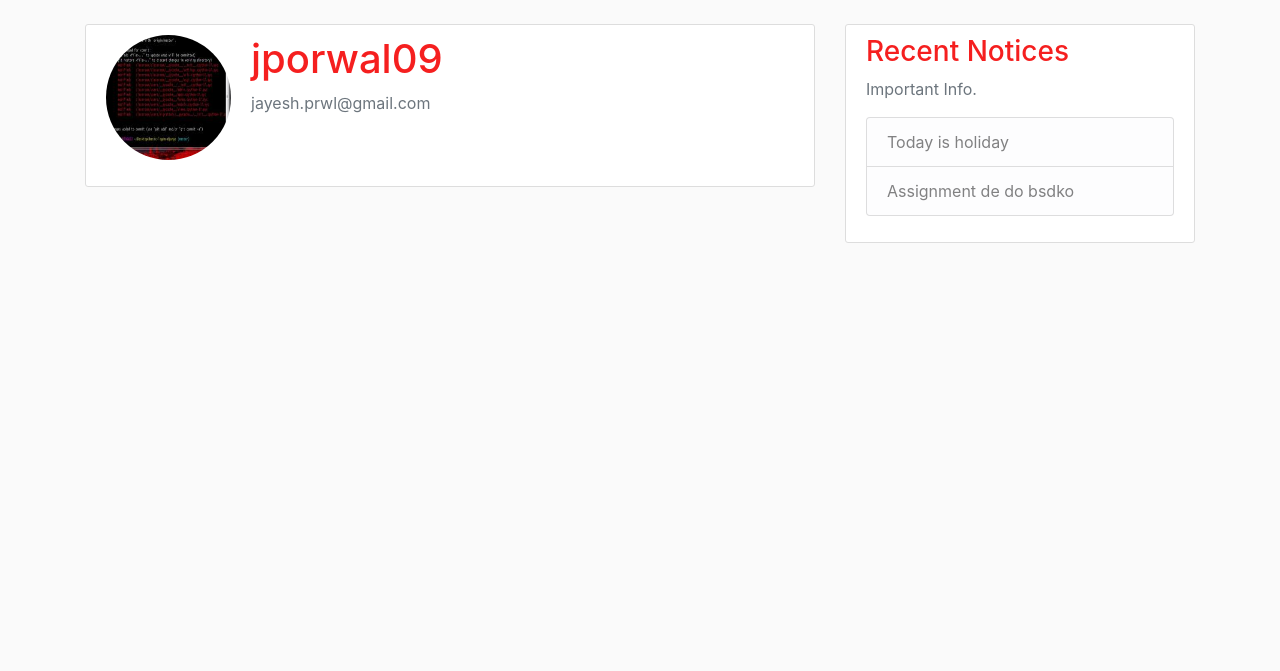
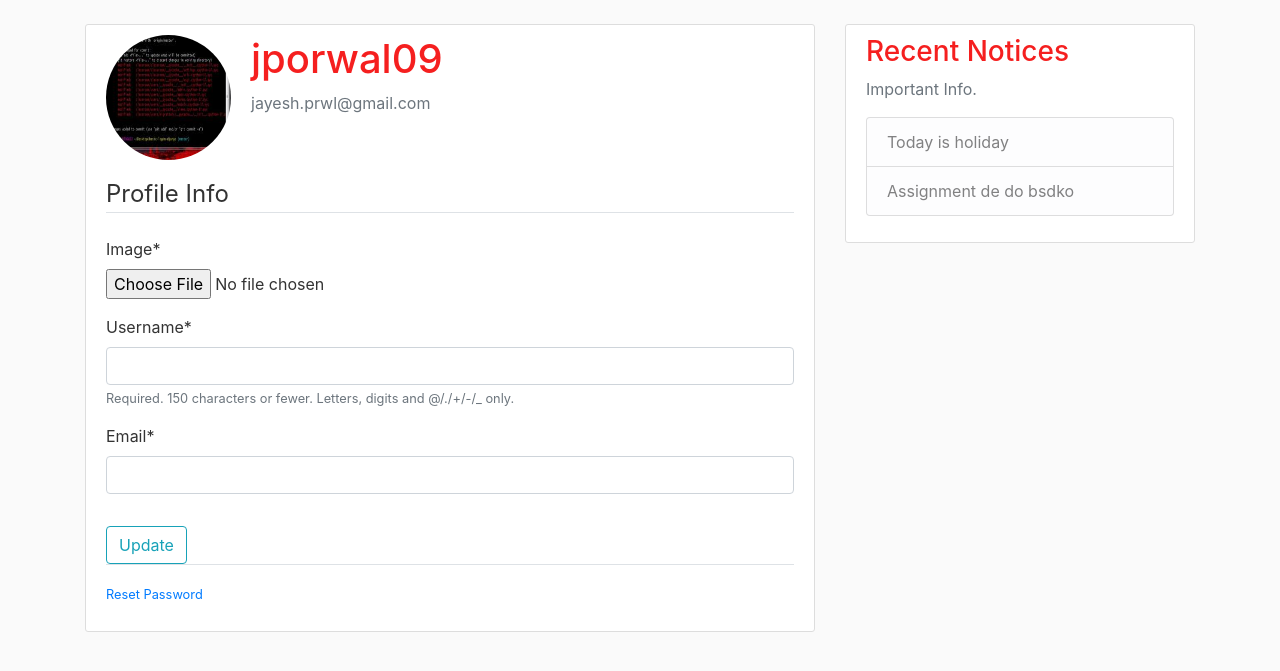
Before and after one commit to jporwal09/Re-Share, a Django app: template classroom/users/templates/users/profile.html in a window 1280 px wide. Shown: the part 56-727 px from the top of the page. Run offline with Django 3.2, Linux system fonts and the light colour scheme; the template is opened without the code that fills it: values that come from a table or form of the project are taken from there, others are empty; a user stored in the database is signed in; data comes from the database, SQL or seed files in the repository; both versions use the stored data as it was after the commit; some libraries are stand-ins or nearby versions.

Commit message:
update profile forms

```diff
--- a/classroom/users/forms.py
+++ b/classroom/users/forms.py
@@ -1,6 +1,7 @@
 from django import forms
 from django.contrib.auth.models import User
 from django.contrib.auth.forms import UserCreationForm
+from .models import Profile
 
 
 class UserRegisterForm(UserCreationForm):
@@ -17,3 +18,25 @@ class UserRegisterForm(UserCreationForm):
         if User.objects.filter(email=email).exists():
             raise forms.ValidationError("Email is already used by some other user.")
         return email
+
+class UserUpdateForm(forms.ModelForm):
+    email = forms.EmailField()
+
+
+
+    class Meta:
+        model = User
+        fields = ['username', 'email']
+
+
+    def clean_email(self):
+        email = self.cleaned_data.get("email")
+        if User.objects.filter(email=email).exists():
+            raise forms.ValidationError("Email is already used by some other user.")
+        return email
+
+
+class ProfileUpdateForm(forms.ModelForm):
+    class Meta:
+        model = Profile
+        fields = ['image']
--- a/classroom/users/templates/users/profile.html
+++ b/classroom/users/templates/users/profile.html
@@ -9,6 +9,22 @@
           <p class="text-secondary">{{ user.email }}</p>
         </div>
       </div>
-      <!-- FORM HERE -->
+      <form method="POST" enctype="multipart/form-data">
+        {% csrf_token %}
+        <fieldset class="form-group">
+          <legend class="border-bottom mb-4">Profile Info</legend>
+          {{ p_form|crispy }}
+          {{ u_form|crispy }}
+
+        </fieldset>
+        <div class="form-group">
+          <button class ="btn btn-outline-info" type ="Submit">Update</button>
+          <div class="border-top pt-3">
+            <small class="text_muted">
+                <a href="{% url 'reset_password' %}">Reset Password</a>
+            </small>
+        </div>
+        </div>
+      </form>
     </div>
 {% endblock content %}
```
Also changed, not shown: classroom/users/views.py (+22 -2 lines), classroom/db.sqlite3.
